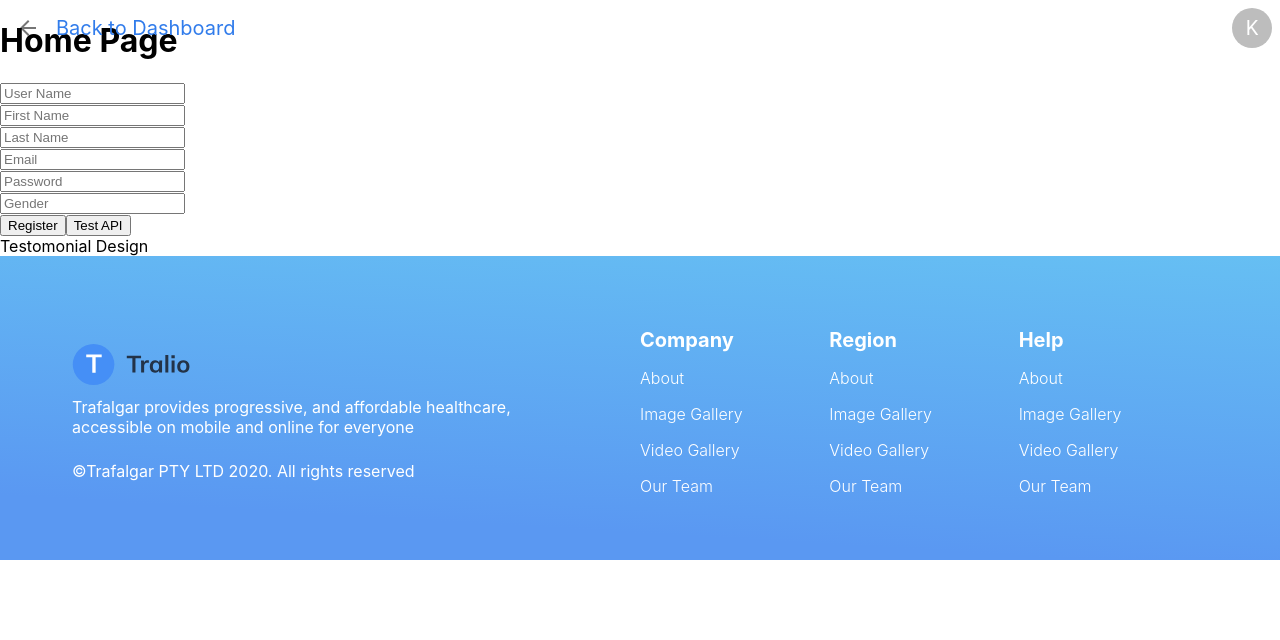
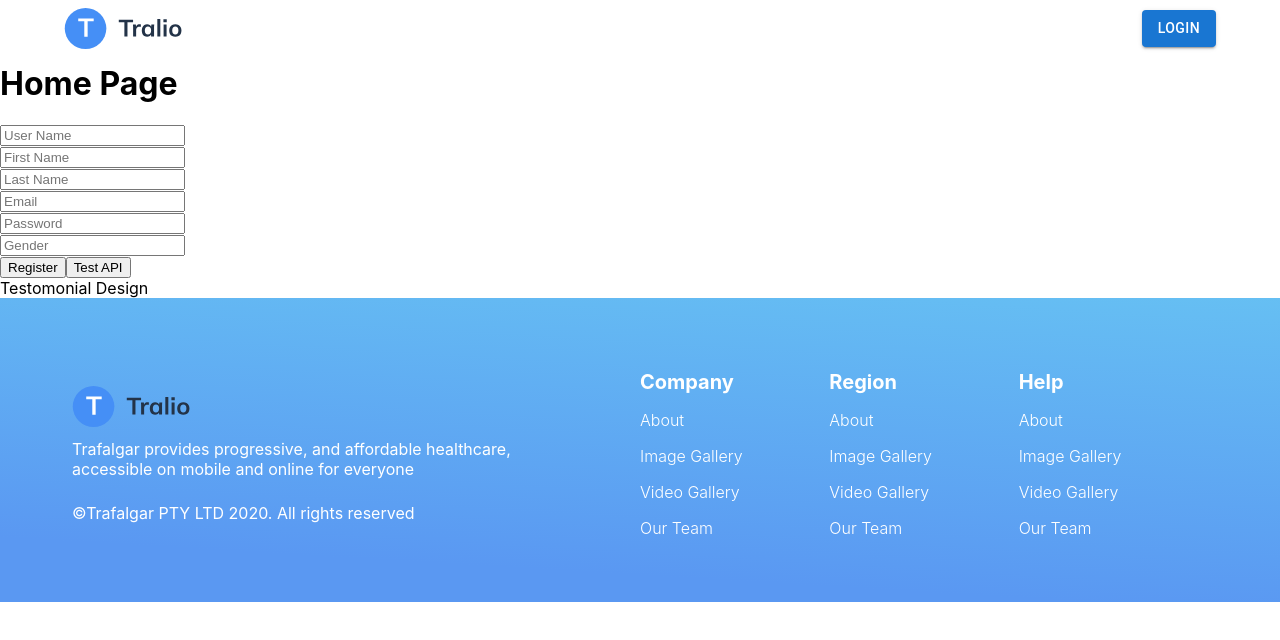
Before and after one commit to iot-lab-kiit/tralio-frontend, a Next.js app: page / in a window 1280 px wide. Shown: the top 640 px of the page. Built offline with nearby package versions, Linux system fonts and the light colour scheme.

Commit message:
Made a default layout for the project

```diff
--- /dev/null
+++ b/components/Layouts/CustomLayout.jsx
@@ -0,0 +1,40 @@
+import React, {useEffect, useState} from 'react';
+import Box from '@mui/material/Box';
+import DashboardNavbar from "../Navbar/DashboardNavbar";
+import LandingNavbar from "../Navbar/LandingNavbar";
+import Navbar from "../Navbar/Navbar";
+import {useRouter} from "next/router";
+import Footer from "../Footer/Footer";
+import Dashboard from "../../container/Dashboard/Dashboard";
+import HomePage from "../../container/Home/HomePage";
+
+const CustomLayout = ({ children }) => {
+
+    const Router = useRouter();
+    const path = Router.pathname;
+
+    const [isLoggedIn, setIsLoggedIn] = useState(false);
+
+    useEffect(() => {
+        if (localStorage.getItem("access-token")) {
+            setIsLoggedIn(true);
+        }
+    }, []);
+
+    return (
+        <>
+            {!isLoggedIn ? <LandingNavbar /> : path === '/' ? <DashboardNavbar /> : <Navbar />}
+
+            <Box mt={8}>
+                { children }
+            </Box>
+
+            <Footer />
+        </>
+    );
+};
+
+
+
+
+export default CustomLayout;
--- a/components/Navbar/Navbar.jsx
+++ b/components/Navbar/Navbar.jsx
@@ -38,12 +38,12 @@ const Navbar = () => {
                     bgcolor={!onTop ? '#317CEB' : ''}
                     color={!onTop ? '#FFF' : '#317CEB'}
                 >
-                    <Box display={'flex'} alignItems={'center'}>
+                    <Box display={'flex'} alignItems={'center'} sx={{cursor: 'pointer'}}>
                         <IconButton>
-                            <ArrowBackIcon />
+                            <ArrowBackIcon sx={{color: !onTop ? '#FFF' : '#317CEB'}} />
                         </IconButton>
                         <Hidden mdDown>
-                            <Box ml={1} fontSize={'20px'}>
+                            <Box ml={1} fontSize={'20px'} fontWeight={600}>
                                 Back to Dashboard
                             </Box>
                         </Hidden>
--- a/pages/_app.js
+++ b/pages/_app.js
@@ -1,15 +1,20 @@
-import '../styles/globals.css'
-import Navbar from '../components/Navbar/Navbar'
-import Footer from '../components/Footer/Footer'
+import * as React from 'react';
+import CustomLayout from "../components/Layouts/CustomLayout";
+import {useEffect, useMemo, useState} from "react";
+import globalStyles from '../styles/globals.css'
 
-function MyApp({ Component, pageProps }) {
-  return (
-    <>
-      <Navbar />
-      <Component {...pageProps} />
-      <Footer />
-    </>
-  );
+
+export default function MyApp(props) {
+
+    const { Component, pageProps } = props;
+    const [loading, setLoading] = useState(false);
+
+    return (
+        <>
+            <CustomLayout>
+                <Component {...pageProps} />
+            </CustomLayout>
+        </>
+
+    );
 }
-
-export default MyApp
```
